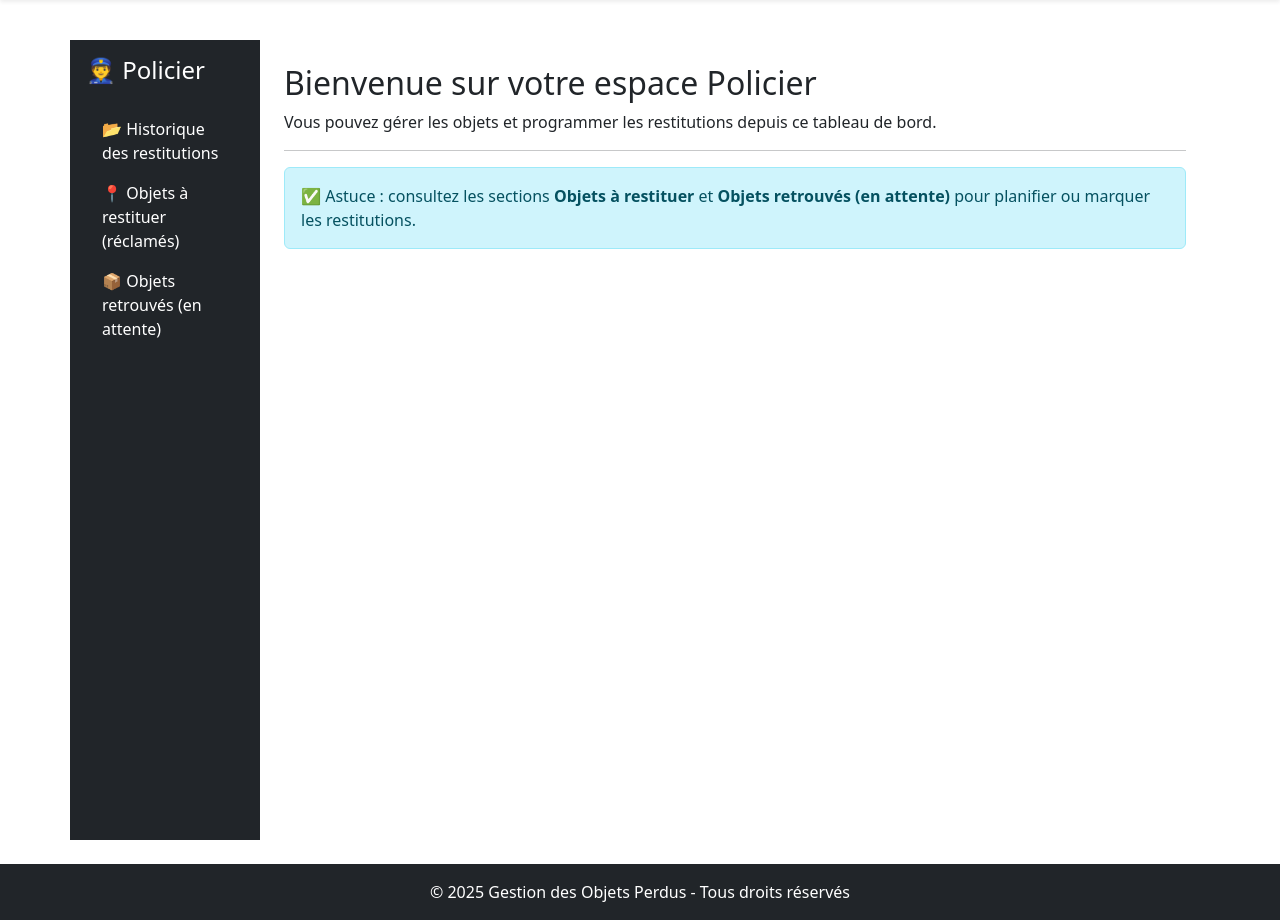
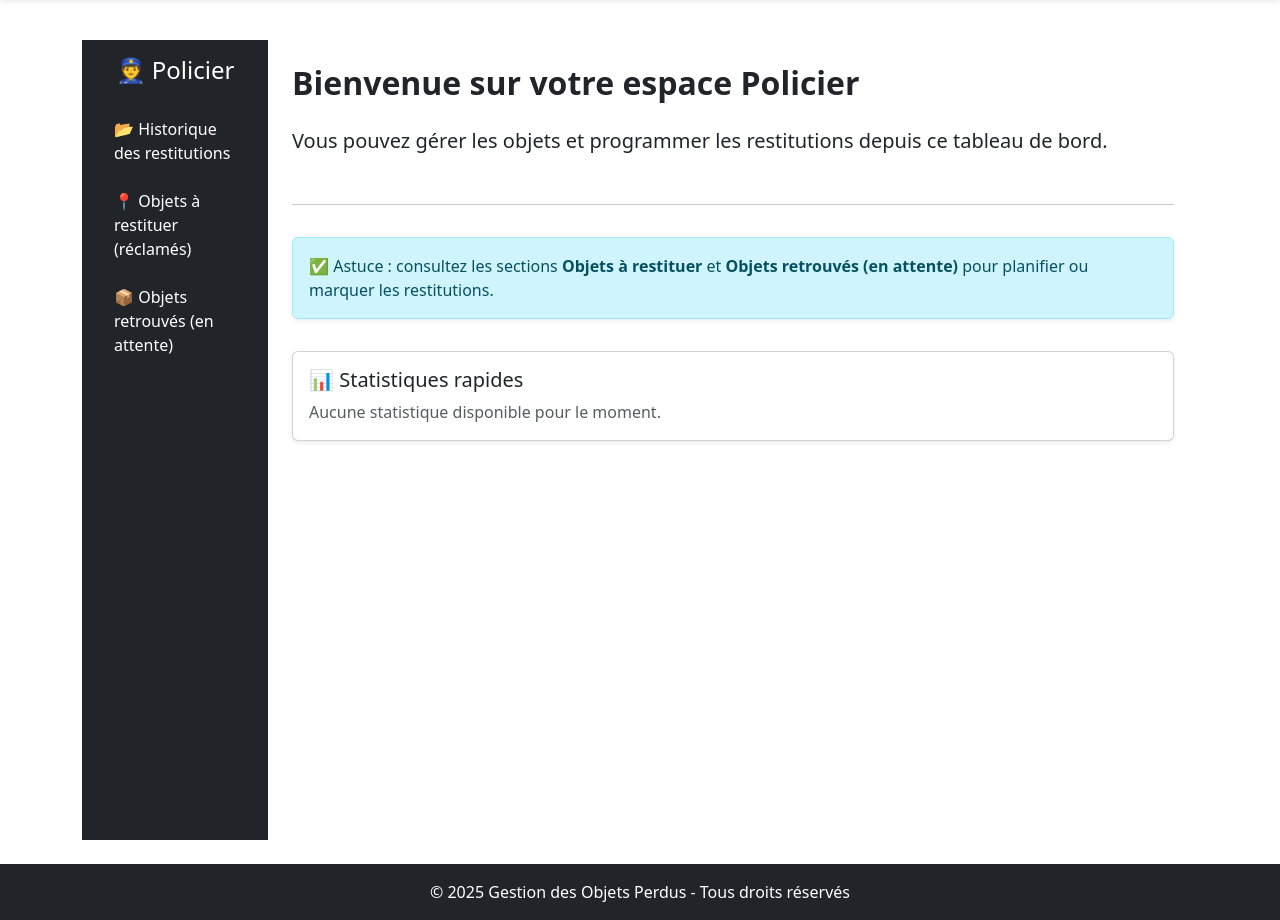
Before and after one commit to toudieng/lost-and-found-app, a Django app: page /dashboard/policier/ in a window 1280 px wide. Shown: the part 56-976 px from the top of the page. Run offline with Django 5.2, Linux system fonts and the light colour scheme; the visitor is signed in with stand-in values (Sample User, id 1); some libraries are stand-ins or nearby versions.

Commit message:
mise en forme rek

```diff
--- a/frontend/templates/frontend/policier/dashboard_policier.html
+++ b/frontend/templates/frontend/policier/dashboard_policier.html
@@ -4,22 +4,23 @@
 {% block title %}Dashboard Policier{% endblock %}
 
 {% block content %}
-<div class="row">
+<div class="row g-0">
 
-    <div class="col-md-3 col-lg-2 bg-dark text-white p-3 vh-100">
-        <h4 class="mb-4">👮 Policier</h4>
+    <!-- Sidebar -->
+    <div class="col-md-3 col-lg-2 bg-dark text-white vh-100 p-3">
+        <h4 class="mb-4 text-center">👮 Policier</h4>
         <ul class="nav flex-column">
-            <li>
+            <li class="nav-item mb-2">
                 <a class="nav-link text-white" href="{% url 'historique_restitutions' %}">
                     📂 Historique des restitutions
                 </a>
             </li>
-            <li>
+            <li class="nav-item mb-2">
                 <a class="nav-link text-white" href="{% url 'objets_reclames' %}">
                     📍 Objets à restituer (réclamés)
                 </a>
             </li>
-            <li>
+            <li class="nav-item mb-2">
                 <a class="nav-link text-white" href="{% url 'objets_retrouves_attente' %}">
                     📦 Objets retrouvés (en attente)
                 </a>
@@ -27,16 +28,24 @@
         </ul>
     </div>
 
+    <!-- Contenu principal -->
     <div class="col-md-9 col-lg-10 p-4">
-        <h2>Bienvenue sur votre espace Policier</h2>
-        <p>Vous pouvez gérer les objets et programmer les restitutions depuis ce tableau de bord.</p>
+        <div class="d-flex flex-column gap-3">
+            <h2 class="fw-bold">Bienvenue sur votre espace Policier</h2>
+            <p class="lead">Vous pouvez gérer les objets et programmer les restitutions depuis ce tableau de bord.</p>
 
-        <hr>
+            <hr>
 
-        <!-- Section pour ajouter des statistiques plus tard -->
-        <div class="alert alert-info">
-            ✅ Astuce : consultez les sections <strong>Objets à restituer</strong> et
-            <strong>Objets retrouvés (en attente)</strong> pour planifier ou marquer les restitutions.
+            <div class="alert alert-info shadow-sm" role="alert">
+                ✅ Astuce : consultez les sections <strong>Objets à restituer</strong> et
+                <strong>Objets retrouvés (en attente)</strong> pour planifier ou marquer les restitutions.
+            </div>
+
+            <!-- Placeholder pour statistiques futures -->
+            <div class="card shadow-sm p-3">
+                <h5 class="card-title">📊 Statistiques rapides</h5>
+                <p class="card-text text-muted">Aucune statistique disponible pour le moment.</p>
+            </div>
         </div>
     </div>
 </div>
```
Also changed, not shown: frontend/templates/frontend/admin/dashboard_admin.html (+34 -9 lines).
